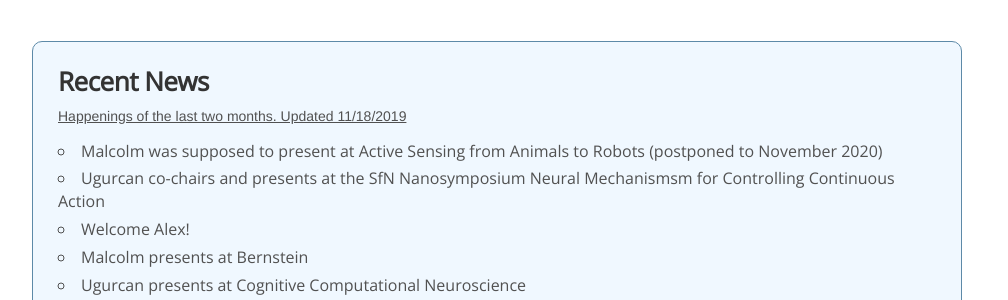
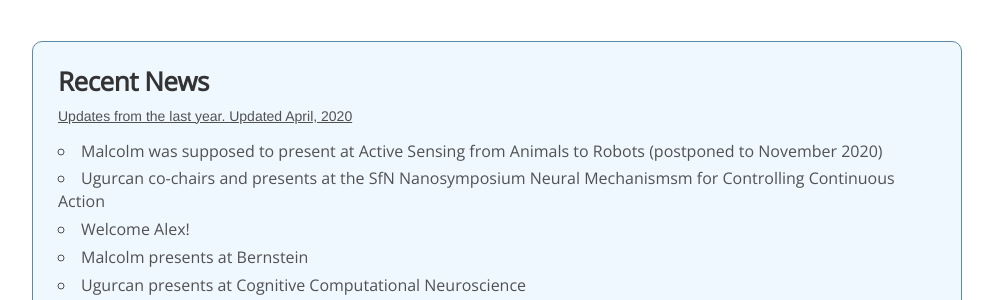
Before and after one commit to maciverlab/maciverlab.github.io, a Jekyll site: the page built from index.html, in a window 1280 px wide and 900 px high, scrolled down 1083 px. Shown: the part 307-607 px from the top of the window, without its empty margins (143-1151 px from the left). Built offline with Jekyll 4.4.1, drawn with Linux system fonts in a browser that asks for light colours; nearby versions of some CDN libraries; comment, search, counter and statistics services are not loaded.

Commit message:
Update index.html

```diff
--- a/index.html
+++ b/index.html
@@ -84,7 +84,7 @@ layout: default
     <div class="w3-container" style="   background: #f0f8ff; padding: 25px; border-radius:10px; border: 1px solid #5d8aa8">
         <div style="text-align:left">
           <h3> Recent News </h3>
-          <u>Happenings of the last two months. Updated 11/18/2019</u>
+          <u>Updates from the last year. Updated April, 2020</u>
           <span style="display: block; margin-bottom: 1em"></span>
           <div class="news">
               <ul>
```
